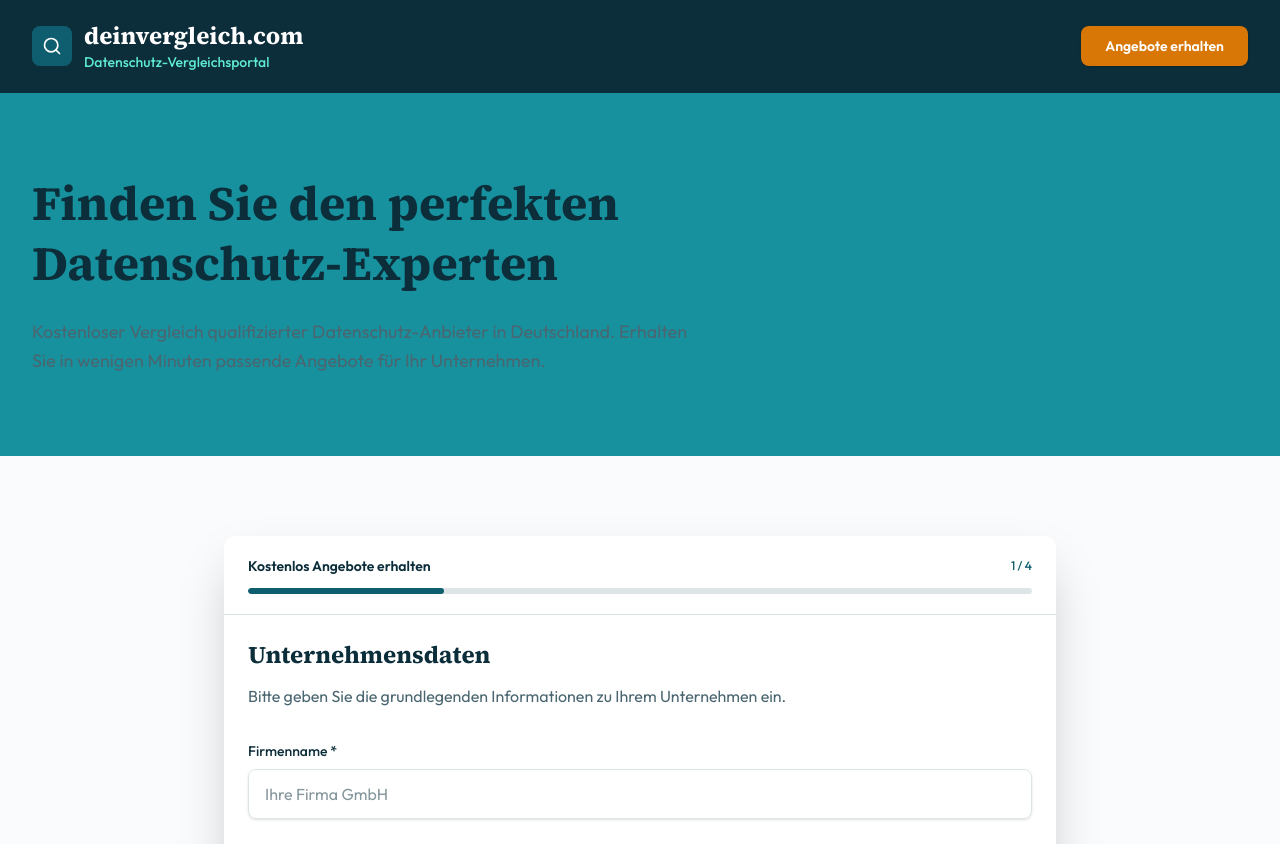
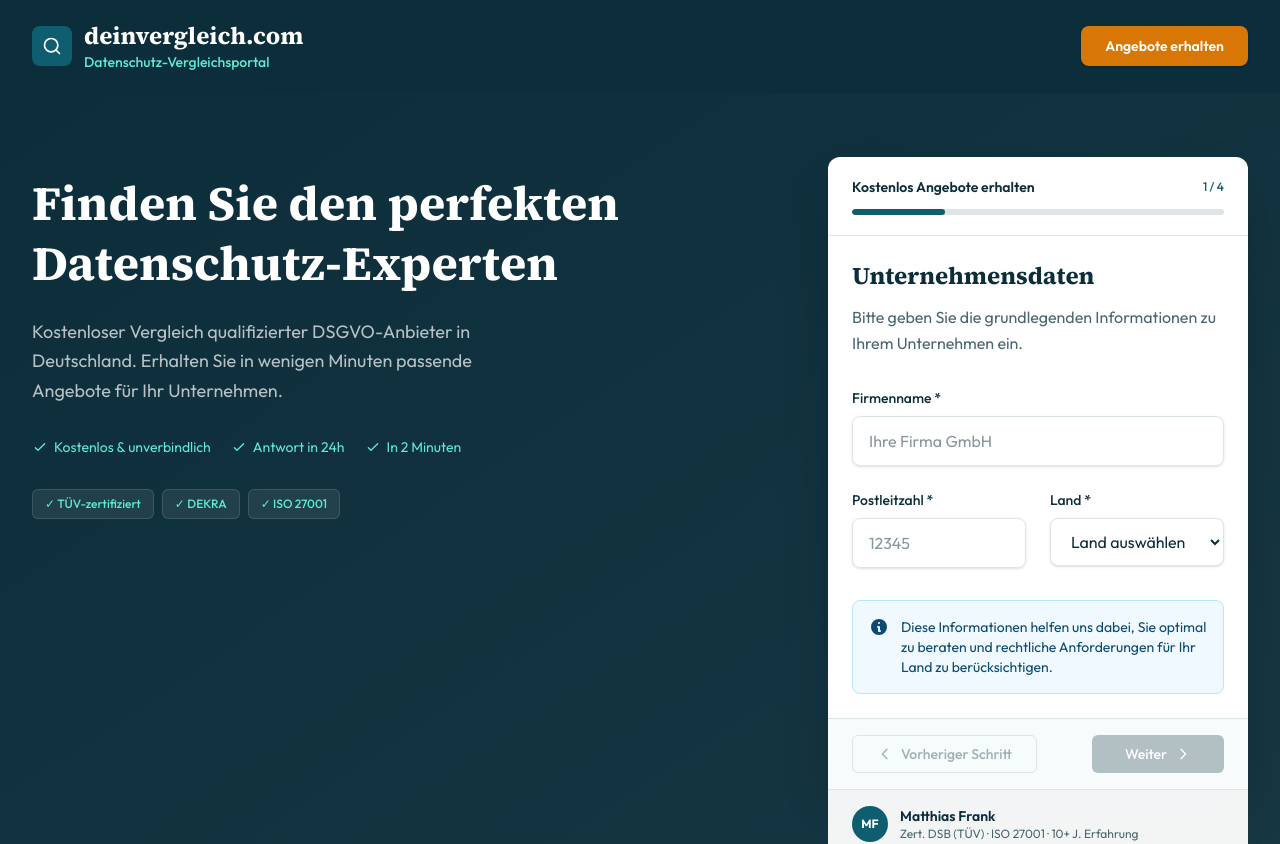
Before and after one commit to patabrava/leadgenerator, a Next.js app in the folder deinvergleich/: page / in a window 1280 px wide. Shown: the top 844 px of the page. Built offline with nearby package versions, Linux system fonts and the light colour scheme.

Commit message:
feat: restructure homepage with dark hero and side-by-side form layout

```diff
--- a/deinvergleich/src/app/page.tsx
+++ b/deinvergleich/src/app/page.tsx
@@ -16,24 +16,15 @@ function FormContent() {
 
   const renderCurrentStep = () => {
     switch (state.currentStep) {
-      case 0:
-        return <StepCompany />;
-      case 1:
-        return <StepContact />;
-      case 2:
-        return <StepProject />;
-      case 3:
-        return <StepReview />;
-      default:
-        return <StepCompany />;
+      case 0: return <StepCompany />;
+      case 1: return <StepContact />;
+      case 2: return <StepProject />;
+      case 3: return <StepReview />;
+      default: return <StepCompany />;
     }
   };
 
-  return (
-    <MultiStepForm>
-      {renderCurrentStep()}
-    </MultiStepForm>
-  );
+  return <MultiStepForm>{renderCurrentStep()}</MultiStepForm>;
 }
 
 export default function HomePage() {
@@ -42,31 +33,67 @@ export default function HomePage() {
       <Header />
 
       <main id="main-content">
-        {/* Hero — left-aligned, no gradient */}
-        <section className="bg-primary-light py-12 sm:py-16 lg:py-20">
+        {/* Hero — dark bg, side-by-side layout */}
+        <section className="bg-gradient-to-br from-hero-dark to-hero-dark/95 py-10 sm:py-14 lg:py-16">
           <div className="max-w-7xl mx-auto px-4 sm:px-6 lg:px-8">
-            <div className="max-w-2xl">
-              <h1 className="text-3xl sm:text-4xl lg:text-5xl font-bold text-foreground leading-tight font-display">
-                Finden Sie den perfekten Datenschutz-Experten
-              </h1>
-              <p className="mt-6 text-lg text-muted-foreground leading-relaxed font-body">
-                Kostenloser Vergleich qualifizierter Datenschutz-Anbieter in Deutschland.
-                Erhalten Sie in wenigen Minuten passende Angebote für Ihr Unternehmen.
-              </p>
+            <div className="flex flex-col lg:flex-row gap-8 lg:gap-12 items-start">
+              {/* Left: Value proposition */}
+              <div className="flex-1 min-w-0 lg:pt-4">
+                <h1 className="text-3xl sm:text-4xl lg:text-5xl font-bold text-card leading-tight font-display mb-6">
+                  Finden Sie den perfekten Datenschutz-Experten
+                </h1>
+                <p className="text-base sm:text-lg text-card/70 leading-relaxed font-body mb-8 max-w-lg">
+                  Kostenloser Vergleich qualifizierter DSGVO-Anbieter in Deutschland.
+                  Erhalten Sie in wenigen Minuten passende Angebote für Ihr Unternehmen.
+                </p>
+
+                {/* Value props */}
+                <div className="flex flex-wrap gap-x-5 gap-y-2 mb-8">
+                  <span className="text-primary-tint text-sm font-body flex items-center gap-1.5">
+                    <svg className="w-4 h-4" fill="none" stroke="currentColor" viewBox="0 0 24 24" aria-hidden="true">
+                      <path strokeLinecap="round" strokeLinejoin="round" strokeWidth={2} d="M5 13l4 4L19 7" />
+                    </svg>
+                    Kostenlos &amp; unverbindlich
+                  </span>
+                  <span className="text-primary-tint text-sm font-body flex items-center gap-1.5">
+                    <svg className="w-4 h-4" fill="none" stroke="currentColor" viewBox="0 0 24 24" aria-hidden="true">
+                      <path strokeLinecap="round" strokeLinejoin="round" strokeWidth={2} d="M5 13l4 4L19 7" />
+                    </svg>
+                    Antwort in 24h
+                  </span>
+                  <span className="text-primary-tint text-sm font-body flex items-center gap-1.5">
+                    <svg className="w-4 h-4" fill="none" stroke="currentColor" viewBox="0 0 24 24" aria-hidden="true">
+                      <path strokeLinecap="round" strokeLinejoin="round" strokeWidth={2} d="M5 13l4 4L19 7" />
+                    </svg>
+                    In 2 Minuten
+                  </span>
+                </div>
+
+                {/* Certification badges */}
+                <div className="flex flex-wrap gap-2">
+                  <span className="bg-card/8 border border-card/12 text-primary-tint px-3 py-1.5 rounded-md text-xs font-medium font-body">
+                    ✓ TÜV-zertifiziert
+                  </span>
+                  <span className="bg-card/8 border border-card/12 text-primary-tint px-3 py-1.5 rounded-md text-xs font-medium font-body">
+                    ✓ DEKRA
+                  </span>
+                  <span className="bg-card/8 border border-card/12 text-primary-tint px-3 py-1.5 rounded-md text-xs font-medium font-body">
+                    ✓ ISO 27001
+                  </span>
+                </div>
+              </div>
+
+              {/* Right: Form */}
+              <div className="w-full lg:w-[420px] lg:flex-shrink-0">
+                <MultiStepFormProvider>
+                  <FormContent />
+                </MultiStepFormProvider>
+              </div>
             </div>
           </div>
         </section>
 
-        {/* Form */}
-        <section id="form-start" className="py-12 sm:py-16 lg:py-20">
-          <div className="max-w-4xl mx-auto px-4 sm:px-6 lg:px-8">
-            <MultiStepFormProvider>
-              <FormContent />
-            </MultiStepFormProvider>
-          </div>
-        </section>
-
-        {/* Trust points */}
+        {/* Below-fold sections */}
         <TrustPoints />
       </main>
 
```
